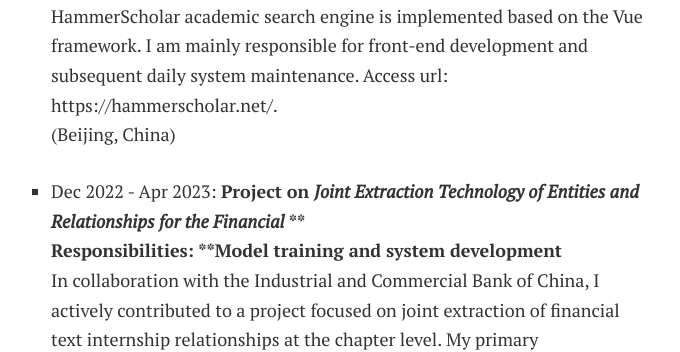
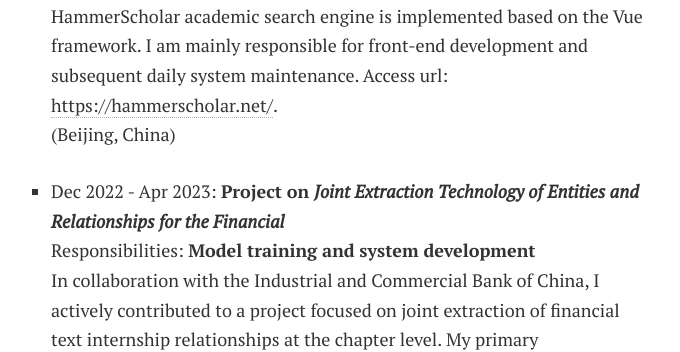
Before and after one commit to heixiaoniu/heixiaoniu.github.io, a Jekyll site: the page built from experiences.md, in a window 1280 px wide and 900 px high, scrolled down 787 px. Shown: the part 256-608 px from the top of the window, without its empty margins (309-989 px from the left). Built offline with Jekyll 4.4.1, drawn with Linux system fonts in a browser that asks for light colours; nearby versions of some CDN libraries; comment, search, counter and statistics services are not loaded; a style sheet for code colours, icons or effects is not loaded; part of the change alters nothing that is shown.

```diff
--- a/experiences.md
+++ b/experiences.md
@@ -23,10 +23,10 @@ title: Experiences
 
 - Sep 2021 - Present: **Develop *Technology search Engine HammerScholar***<br>
   Responsibilities: **Front-end development and maintenance**<br>
-  HammerScholar academic search engine is implemented based on the Vue framework. I am mainly responsible for front-end development and subsequent daily system maintenance. Access url: https://hammerscholar.net/.<br>
+  HammerScholar academic search engine is implemented based on the Vue framework. I am mainly responsible for front-end development and subsequent daily system maintenance. Access url: [https://hammerscholar.net/](https://hammerscholar.net/).<br>
   (Beijing, China)<br>
 
-- Dec 2022 - Apr 2023: **Project on *Joint Extraction Technology of Entities and Relationships for the Financial* **<br>
+- Dec 2022 - Apr 2023: **Project on *Joint Extraction Technology of Entities and Relationships for the Financial***<br>
   Responsibilities: **Model training and system development**<br>
   In collaboration with the Industrial and Commercial Bank of China, I actively contributed to a project focused on joint extraction of financial text internship relationships at the chapter level. My primary responsibilities included assisting senior colleagues in model training and actively participating in the development of the project acceptance system.<br>
   (Shanghai, China)<br>
```
